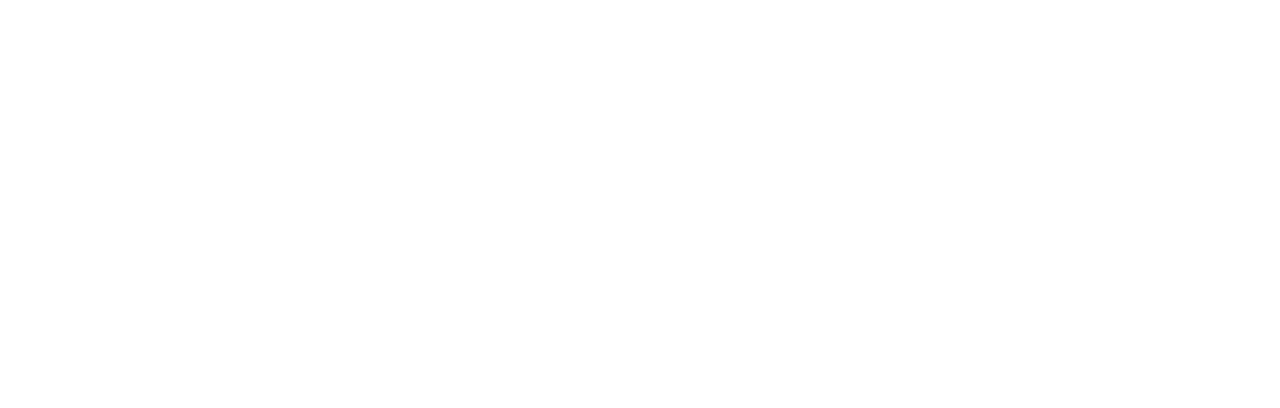
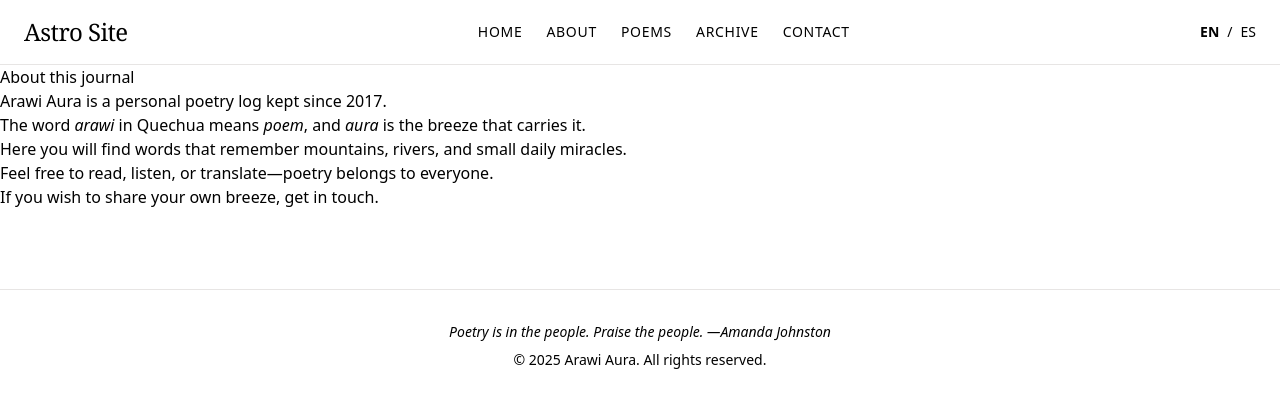
Before and after one commit to benitoanagua/ArawiAura, an Astro site: page /en/about in a window 1280 px wide. Before the commit this address had no page. Built offline with nearby package versions, Linux system fonts and the light colour scheme; Astro itself is replaced by a stand-in of ours.

Commit message:
header/footer added

```diff
--- /dev/null
+++ b/src/components/Footer.astro
@@ -0,0 +1,24 @@
+---
+export interface Props {
+  lang: "en" | "es";
+}
+const { lang } = Astro.props;
+
+const text = {
+  en: {
+    rights: "© 2025 Arawi Aura. All rights reserved.",
+    quote: "Poetry is in the people. Praise the people. —Amanda Johnston",
+  },
+  es: {
+    rights: "© 2025 Arawi Aura. Todos los derechos reservados.",
+    quote: "La poesía está en la gente. Alaba a la gente. —Amanda Johnston",
+  },
+}[lang];
+---
+
+<footer class="border-t border-stone-200 dark:border-stone-800 mt-20">
+  <div class="container mx-auto py-8 px-6 text-center text-sm">
+    <p class="italic mb-2">{text.quote}</p>
+    <p>{text.rights}</p>
+  </div>
+</footer>
--- /dev/null
+++ b/src/components/Header.astro
@@ -0,0 +1,53 @@
+---
+export interface Props {
+  title?: string;
+  lang: "en" | "es";
+}
+const { title = "Arawi Aura", lang } = Astro.props;
+
+const nav = {
+  en: [
+    { label: "Home", href: "/en/" },
+    { label: "About", href: "/en/about/" },
+    { label: "Poems", href: "/en/" },
+    { label: "Archive", href: "/en/archive/" },
+    { label: "Contact", href: "/en/contact/" },
+  ],
+  es: [
+    { label: "Inicio", href: "/es/" },
+    { label: "Acerca", href: "/es/about/" },
+    { label: "Poemas", href: "/es/" },
+    { label: "Archivo", href: "/es/archive/" },
+    { label: "Contacto", href: "/es/contact/" },
+  ],
+}[lang];
+---
+
+<header class="border-b border-stone-200 dark:border-stone-800">
+  <nav class="container mx-auto flex items-center justify-between py-4 px-6">
+    <a href={`/${lang}/`} class="text-2xl font-serif tracking-tight">
+      {title}
+    </a>
+
+    <ul class="flex gap-x-6 text-sm uppercase tracking-wider">
+      {
+        nav.map((item) => (
+          <li>
+            <a
+              href={item.href}
+              class="hover:text-teal-600 transition-colors duration-200"
+            >
+              {item.label}
+            </a>
+          </li>
+        ))
+      }
+    </ul>
+
+    <div class="flex gap-x-2 text-sm">
+      <a href="/en/" class={lang === "en" ? "font-bold" : ""}>EN</a>
+      <span>/</span>
+      <a href="/es/" class={lang === "es" ? "font-bold" : ""}>ES</a>
+    </div>
+  </nav>
+</header>
--- a/src/layouts/BaseLayout.astro
+++ b/src/layouts/BaseLayout.astro
@@ -1,6 +1,9 @@
 ---
 import "../styles/global.css";
-const { title = "Astro Site", lang = "es" } = Astro.props;
+import Header from "../components/Header.astro";
+import Footer from "../components/Footer.astro";
+
+const { title = "Arawi Aura", lang = "en" } = Astro.props;
 ---
 
 <html lang={lang}>
@@ -11,14 +14,10 @@ const { title = "Astro Site", lang = "es" } = Astro.props;
     <title>{title}</title>
   </head>
   <body>
-    <slot name="header" />
+    <Header {title} {lang} />
     <main class="container mx-auto">
       <slot />
     </main>
-    <slot name="footer">
-      <footer>
-        <small>&copy; {new Date().getFullYear()} Astro Site</small>
-      </footer>
-    </slot>
+    <Footer {lang} />
   </body>
 </html>
--- /dev/null
+++ b/src/pages/en/about.md
@@ -0,0 +1,15 @@
+---
+layout: "../../layouts/DefaultLayout.astro"
+title: About
+lang: "en"
+---
+
+## About this journal
+
+Arawi Aura is a personal poetry log kept since 2017.
+The word _arawi_ in Quechua means _poem_, and _aura_ is the breeze that carries it.
+
+Here you will find words that remember mountains, rivers, and small daily miracles.
+Feel free to read, listen, or translate—poetry belongs to everyone.
+
+If you wish to share your own breeze, [get in touch](/en/contact/).
--- /dev/null
+++ b/src/pages/en/archive.md
@@ -0,0 +1,13 @@
+---
+layout: "../../layouts/DefaultLayout.astro"
+title: Archive
+lang: "en"
+---
+
+## Archive
+
+All poems are stored by year and month.
+Use the list below or the language switcher to wander through time.
+
+> “We write to taste life twice.”
+> —Anaïs Nin
--- /dev/null
+++ b/src/pages/en/contact.md
@@ -0,0 +1,15 @@
+---
+layout: "../../layouts/DefaultLayout.astro"
+title: Contact
+lang: "en"
+---
+
+## Say hello
+
+I’d love to hear how a line landed in your day.
+
+- Email: [hello@arawi-aura.dev](mailto:hello@arawi-aura.dev)
+- Twitter: [@arawi_aura](https://twitter.com/arawi_aura)
+- Or simply leave a whisper in the guestbook (coming soon).
+
+Thank you for reading.
```
